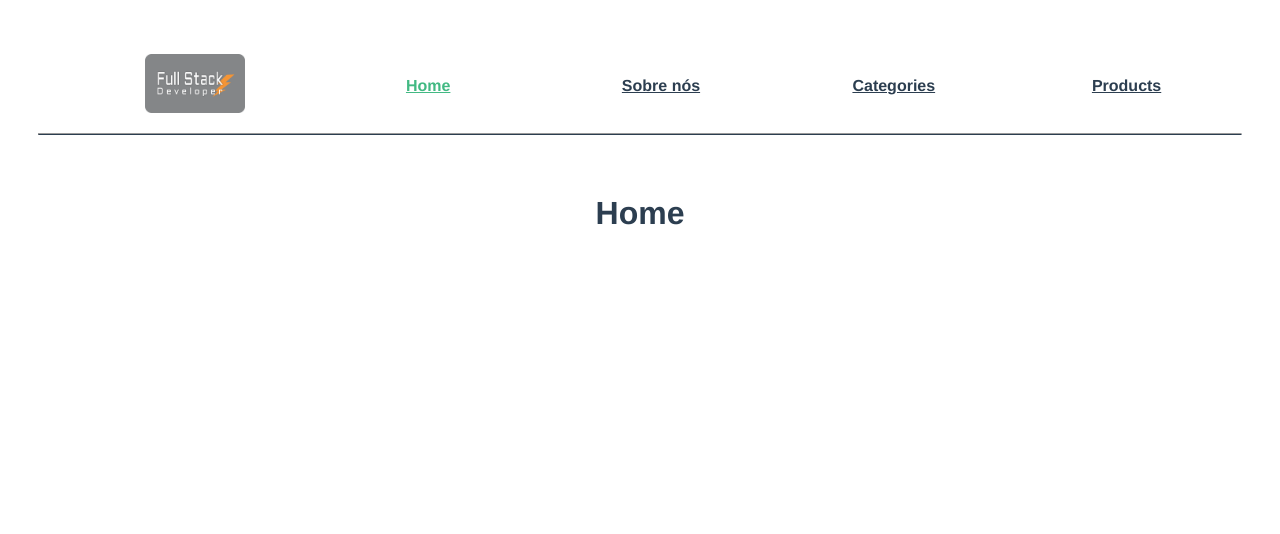
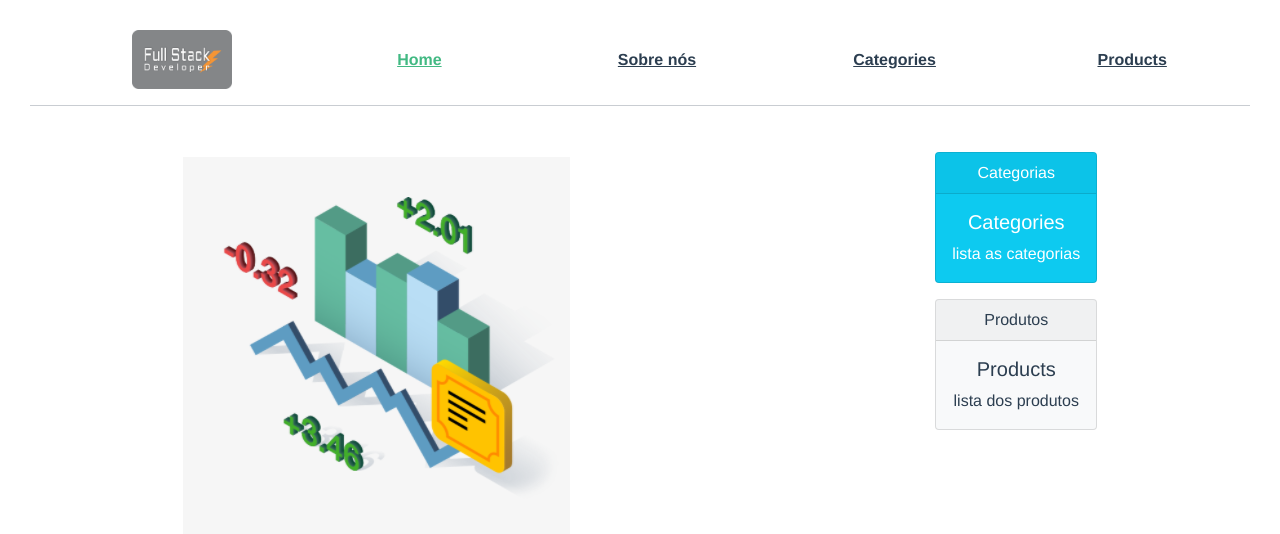
Before and after one commit to felipecabesssa/SpringVueUdemyFrontend, a Vue app: page / in a window 1280 px wide. Shown: the top 534 px of the page. Built offline with nearby package versions, Linux system fonts and the light colour scheme.

Commit message:
Importando Bootstrap - da forma certa e atual

```diff
--- a/package.json
+++ b/package.json
@@ -8,6 +8,7 @@
     "lint": "vue-cli-service lint"
   },
   "dependencies": {
+    "@popperjs/core": "^2.11.4",
     "axios": "^0.26.1",
     "bootstrap": "^5.1.3",
     "bootstrap-vue": "^2.21.2",
--- /dev/null
+++ b/src/bootstrap.js
@@ -0,0 +1,2 @@
+import bootstrap from '../node_modules/bootstrap/dist/css/bootstrap.css';
+export default bootstrap;
--- a/src/main.js
+++ b/src/main.js
@@ -3,4 +3,6 @@ import App from './App.vue'
 import router from './router'
 import store from './store'
 
-createApp(App).use(store).use(router).mount('#app')
+import bootstrap from './bootstrap'
+
+createApp(App).use(store).use(router).use(bootstrap).mount('#app')
--- a/src/scss/app.scss
+++ b/src/scss/app.scss
@@ -1,3 +1,5 @@
-// Then import Bootstrap an BootstrapVue SCSS files (order is important)
+$body-bg: #000;
+$body-color: #111;
+
 @import 'node_modules/bootstrap/scss/bootstrap.scss';
 @import 'node_modules/bootstrap-vue/src/index.scss';
--- a/src/views/HomeView.vue
+++ b/src/views/HomeView.vue
@@ -1,6 +1,22 @@
 <template>
   <div class="home">
-    <h1>Home</h1>
+    <img src="./../assets/trade.png">
+    <div class="items">
+      <div class="card text-white bg-info mb-3" style="max-width: 18rem;">
+        <div class="card-header">Categorias</div>
+        <div class="card-body">
+          <h5 class="card-title">Categories</h5>
+          <p class="card-text">lista as categorias</p>
+        </div>
+      </div>
+      <div class="card bg-light mb-3" style="max-width: 18rem;">
+        <div class="card-header">Produtos</div>
+        <div class="card-body">
+          <h5 class="card-title">Products</h5>
+          <p class="card-text">lista dos produtos</p>
+        </div>
+      </div>
+    </div>
   </div>
 </template>
 
@@ -13,3 +29,13 @@ export default {
   }
 }
 </script>
+
+<style lang="scss" scoped>
+.home{
+  display: flex;
+  justify-content: space-around;
+  .items{
+    max-width: 50%;
+  }
+}
+</style>
```
Also changed, not shown: 1 other file (tests, documents, lock files or other folders).
